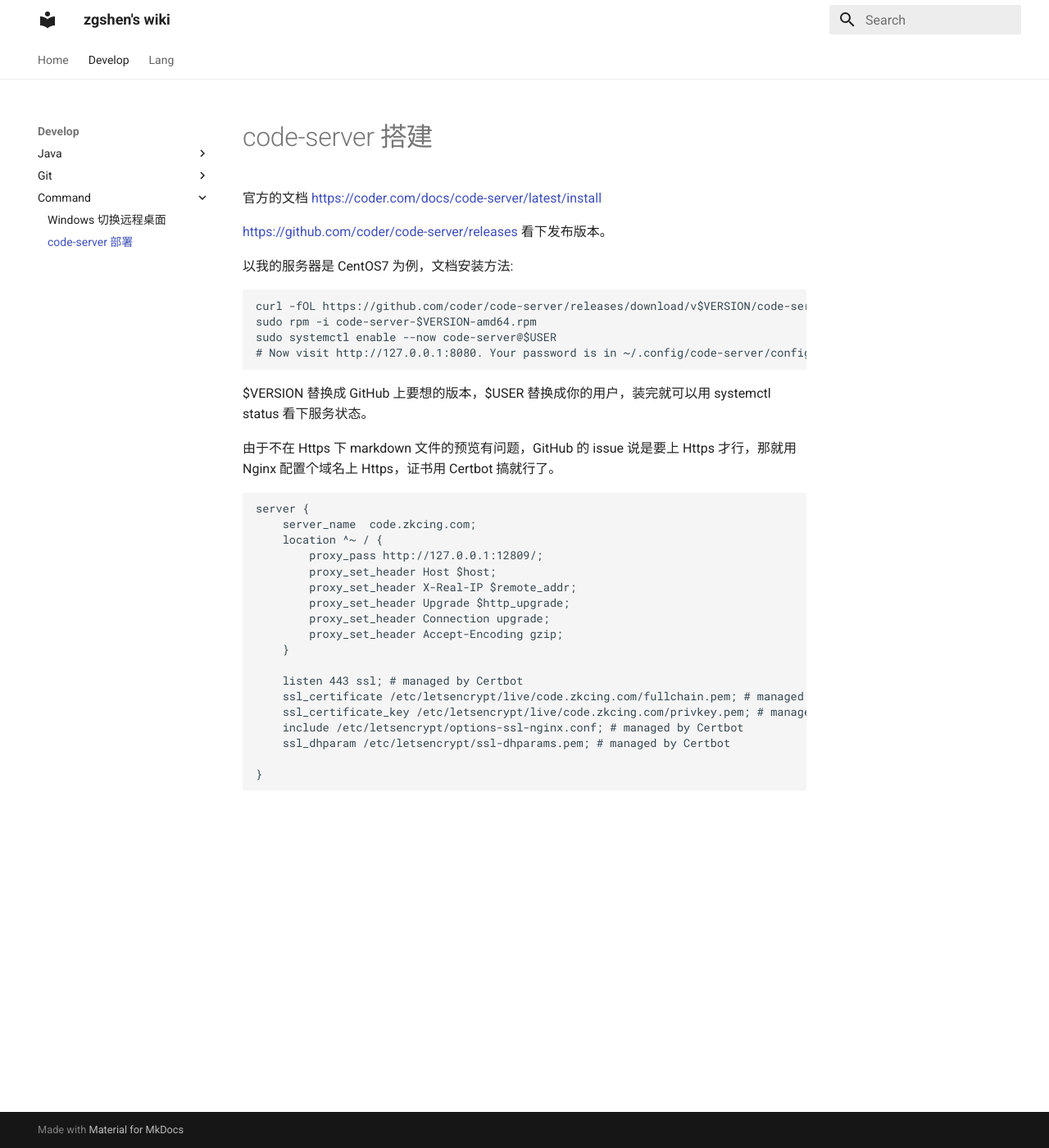
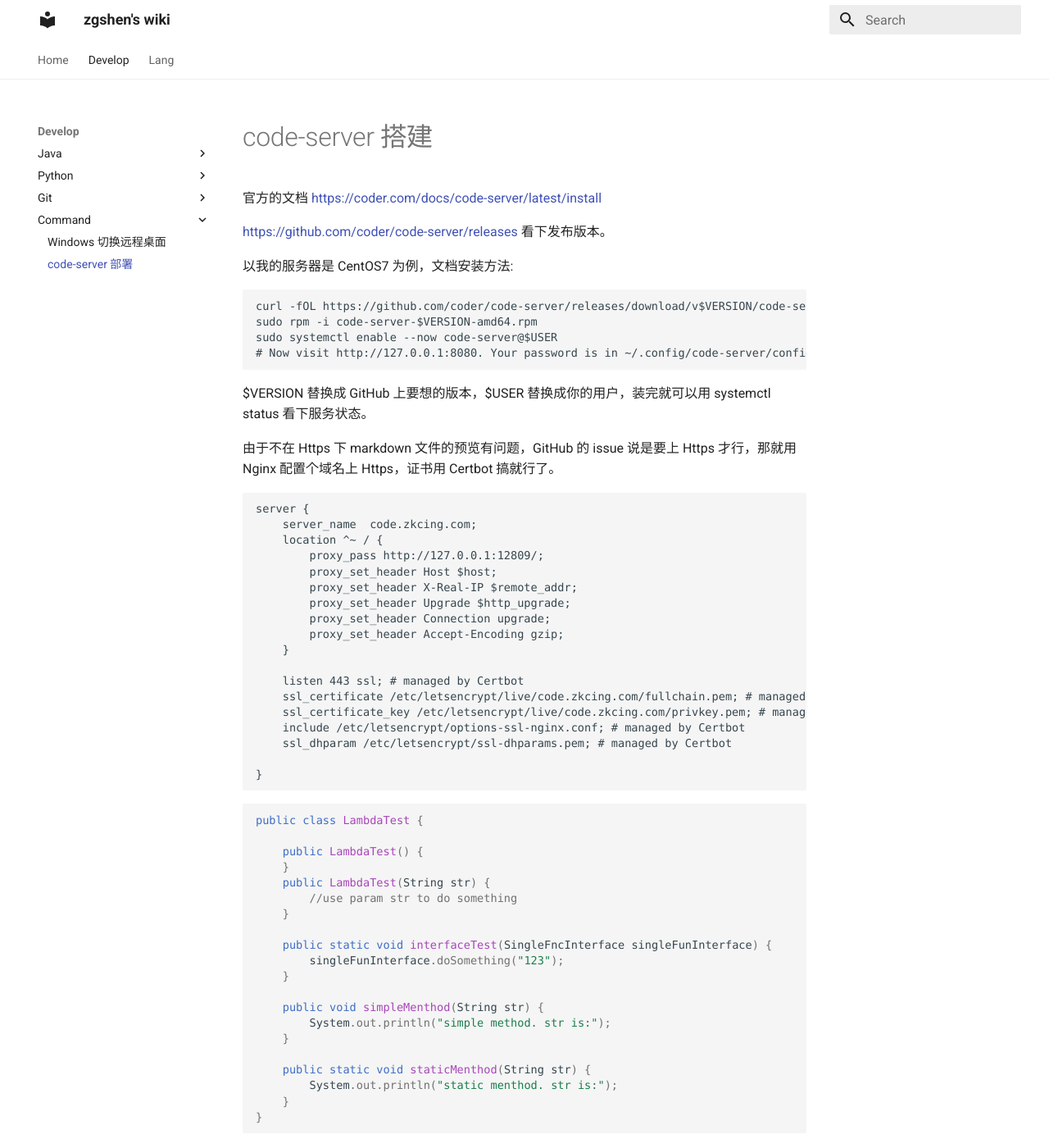
Before and after one commit to zgshen/wiki, an MkDocs documentation site: the page built from docs/develop/command/code-server.md, in a window 1280 px wide and 1400 px high. Shown: the whole window at 82% size. Built offline with MkDocs 1.6.1 and Material for MkDocs 9.7.7, drawn with Linux system fonts in a browser that asks for light colours; some web fonts are replaced.

Commit message:
feat: py

````diff
--- a/docs/develop/command/code-server.md
+++ b/docs/develop/command/code-server.md
@@ -18,7 +18,7 @@
 
 由于不在 Https 下 markdown 文件的预览有问题，GitHub 的 issue 说是要上 Https 才行，那就用 Nginx 配置个域名上 Https，证书用 Certbot 搞就行了。
 
-```conf
+```
 server {
     server_name  code.zkcing.com;
     location ^~ / {
@@ -38,3 +38,26 @@
 
 }
 ```
+
+```java
+public class LambdaTest {
+
+    public LambdaTest() {
+    }
+    public LambdaTest(String str) {
+        //use param str to do something
+    }
+
+    public static void interfaceTest(SingleFncInterface singleFunInterface) {
+        singleFunInterface.doSomething("123");
+    }
+
+    public void simpleMenthod(String str) {
+        System.out.println("simple method. str is:");
+    }
+
+    public static void staticMenthod(String str) {
+        System.out.println("static menthod. str is:");
+    }
+}
+```
--- a/mkdocs.yml
+++ b/mkdocs.yml
@@ -7,6 +7,8 @@
     palette:
       primary: white
     favicon: https://zguishen.com/favicon.ico?v=1.02
+    font:
+      code: Monaco
 extra_css:
   - stylesheets/extra.css
 markdown_extensions:
@@ -18,7 +20,12 @@
     - Welcome: index.md
   - Develop:
     - Java:
-      - 计算机基础: develop/java/计算机基础.md
+      - index: develop/java/index.md
+      - interview:
+        - 计算机基础: develop/java/interview/计算机基础.md
+    - Python:
+      - 爬取图片例子: develop/python/爬取图片例子.md
+      - Flask读取图片并返回前端: develop/python/flask读取图片.md
     - Git:
       - git操作: develop/git/git操作.md
       - git注释规范: develop/git/git注释规范.md
````
Also changed, not shown: docs/develop/java/index.md (added, +3 -0 lines), docs/develop/java/interview/Java基础.md (added, +2 -0 lines), docs/develop/python/flask读取图片.md (added, +29 -0 lines), docs/develop/python/爬取图片例子.md (added, +39 -0 lines), docs/develop/java/interview/计算机基础.md (renamed from docs/develop/java/计算机基础.md).
